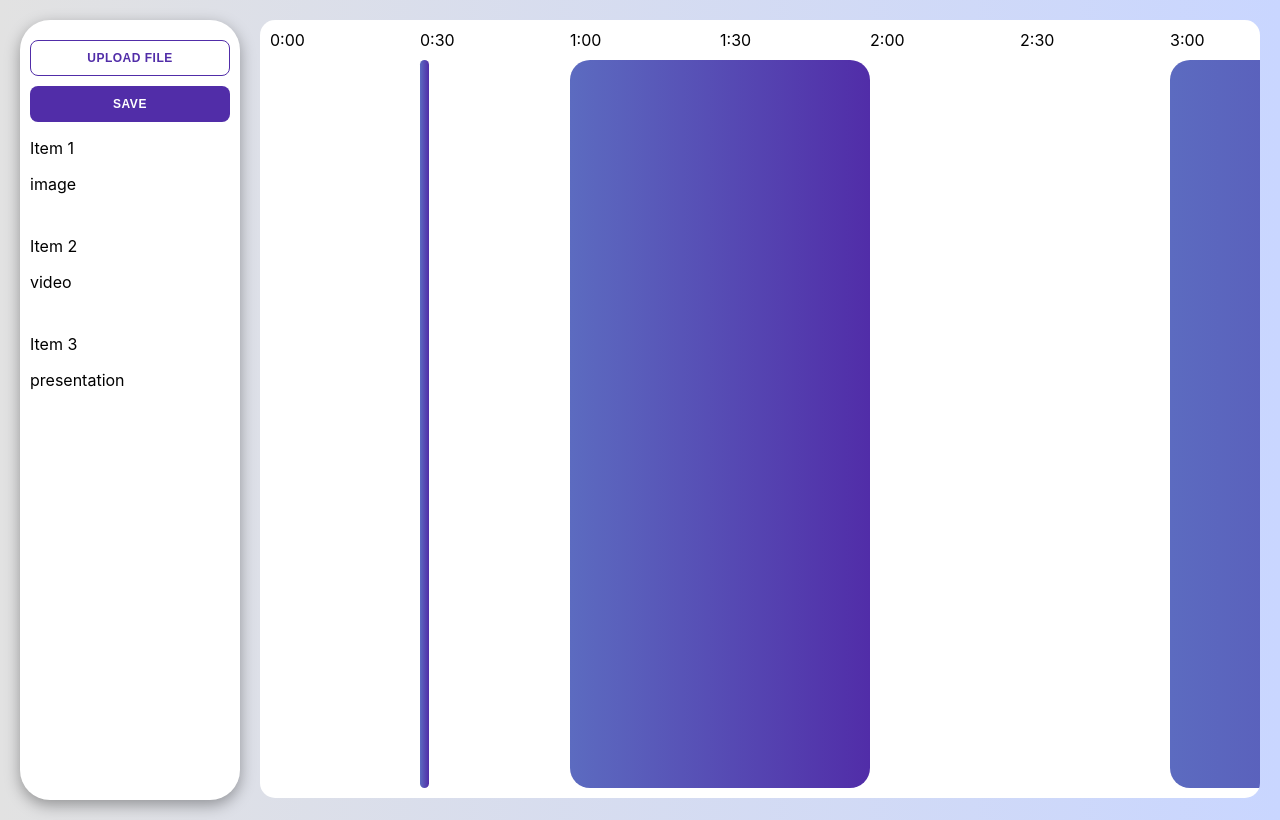
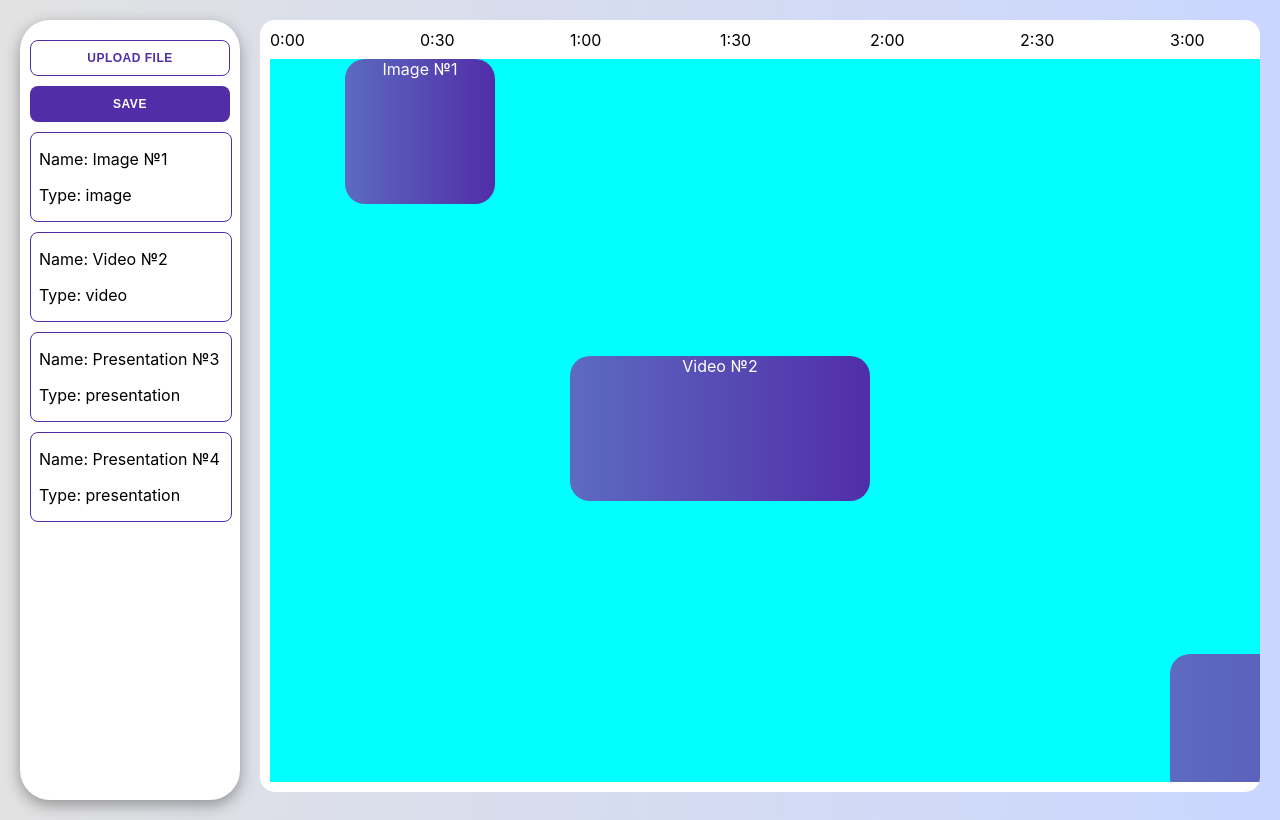
Before and after one commit to Eshdel/corporate-television-diplom, a React (Create React App) app: page / in a window 1280 px wide. Built offline with nearby package versions, Linux system fonts and the light colour scheme.

Commit message:
Added priority

```diff
--- a/src/App.css
+++ b/src/App.css
@@ -38,7 +38,7 @@
 }
 .list-item {
   width: 100%;
-  border-color: #512da8; /* задаем цвет фона */
+  border: 1px solid  #512da8; /* задаем цвет фона */
   border-radius: 8px; /* закругляем углы элемента списка */
   margin-bottom: 10px;
 }
@@ -54,6 +54,7 @@
   letter-spacing: 0.5px;
   text-transform: uppercase;
   margin-top: 10px;
+  margin-bottom: 10px;
   cursor: pointer;
 }
 
--- a/src/App.js
+++ b/src/App.js
@@ -4,18 +4,48 @@ import Timeline from "./Timeline/Timeline";
 import ItemOptionHolder from "./ItemOptionHolder/ItemOptionHolder";
 
 function App() {
-  const [items, setItems] = useState([
-    { name: 'Item 1', startTime: 0.5, duration: 0.03125, type: "image"},
-    { name: 'Item 2', startTime: 1, duration: 1, type: "video"},
-    { name: 'Item 3', startTime: 3, duration: 2, type: "presentation"}
+  const [items,setItems] = useState([
+    {
+      name: 'Image №1',
+      duration: 1,
+      type: "image"
+    },
+    {
+      name: 'Video №2',
+      duration: 1,
+      type: "video"
+    },
+    {
+      name: 'Presentation №3',
+      duration: 1,
+      type: "presentation"
+    },
+    {
+      name: 'Presentation №4',
+      duration: 1,
+      type: "presentation"
+    }
+  ]);
+
+  const [elementsOnTimeline, setElementsOnTimeline] = useState([
+    {id: 0, name: 'Image №1', startTime: 0.25, duration: 0.5, priority: 1, type: "image"},
+    {id: 0, name: 'Video №2', startTime: 1, duration: 1, priority: 2, type: "video"},
+    {id: 0, name: 'Presentation №3', startTime: 3, duration: 2, priority: 3, type: "presentation"},
+    {id: 0, name: 'Presentation №4', startTime: 4, duration: 1, priority: 4, type: "presentation"}
   ]);
 
   const [selectedItem, setSelectedItem] = useState(null);
 
   // Функция для обновления данных items
   const updateItemStartTime = (itemName, newStartTime) => {
-    setItems(prevItems => prevItems.map(item =>
+    setElementsOnTimeline(prevItems => prevItems.map(item =>
       item.name === itemName ? { ...item, startTime: newStartTime } : item
+    ));
+  };
+
+  const updateItemPriority = (itemName, newPriority) => {
+    setElementsOnTimeline(prevItems => prevItems.map(item =>
+      item.name === itemName ? { ...item, priority: newPriority } : item
     ));
   };
 
@@ -26,13 +56,13 @@ function App() {
         <button className="save-button">Save</button>
         {items.map((item, index) => (
           <div className="list-item" key={index}>
-            <p>{item.name}</p>
-            <p>{item.type}</p>
+            <p style={{marginLeft:" 8px"}}>Name: {item.name}</p>
+            <p style={{marginLeft:" 8px"}}>Type: {item.type}</p>
           </div>
         ))}
       </div>
       <div className="timeline-holder">
-        <Timeline items={items} updateItemStartTime={updateItemStartTime}  setSelectedItem={setSelectedItem}></Timeline>
+        <Timeline items={elementsOnTimeline} updateItemStartTime={updateItemStartTime} updateItemPriority={updateItemPriority} setSelectedItem={setSelectedItem}></Timeline>
       </div>
       {/* Условный рендеринг для отображения ItemOptionHolder */}
       {selectedItem && <ItemOptionHolder selectedItem={selectedItem} updateStartTime={updateItemStartTime} />}
--- a/src/ItemOptionHolder/ItemOptionHolder.jsx
+++ b/src/ItemOptionHolder/ItemOptionHolder.jsx
@@ -65,6 +65,7 @@ const ItemOptionHolder = ({ selectedItem, updateStartTime }) => {
       </p>
       {!validTime && <p className="error-message">Please enter a valid time in the format HH:MM:SS</p>}
       <p>Duration: {selectedItem.duration}</p>
+      <p>Priority: {selectedItem.priority}</p>
     </div>
   );
 };
--- a/src/Timeline/Timeline.css
+++ b/src/Timeline/Timeline.css
@@ -1,5 +1,6 @@
 .timeline-wrapper{
     width: 100%;
+    height: 94vh;
     display: flex;
     flex-direction: column;
 }
@@ -15,11 +16,12 @@
 }
 .items-content-wrapper {
     display: flex;
+    height: 100%;
+    background-color: aqua;
     gap:0px;
     overflow-x: auto;
     scrollbar-color: transparent transparent;
     user-select: none;
-    background-color: transparent;
 }
 
 .time-labels-wrapper::-webkit-scrollbar{}
--- a/src/Timeline/Timeline.jsx
+++ b/src/Timeline/Timeline.jsx
@@ -1,7 +1,7 @@
 import React, { useState, useRef, useEffect } from "react";
 import "./Timeline.css";
 
-const Timeline = ({ items, updateItemStartTime, setSelectedItem}) => {
+const Timeline = ({ items, updateItemStartTime, updateItemPriority, setSelectedItem}) => {
   const widthLabels = 300;
 
   const [scrollPosition, setScrollPosition] = useState(0);
@@ -9,7 +9,9 @@ const Timeline = ({ items, updateItemStartTime, setSelectedItem}) => {
   const itemsContentRef = useRef(null);
 
   const [draggedItem, setDraggedItem] = useState(null);
+  const [draggedElement, setDraggedElement] = useState(null);
   const [dragStartPosition, setDragStartPosition] = useState(null);
+
   const [itemStartTime,setItemStartTime] = useState(null);
 
   const [zoomMod, setZoomMod] = useState(1); // Начальное значение масштаба 1 (обычный масштаб)
@@ -22,24 +24,30 @@ const Timeline = ({ items, updateItemStartTime, setSelectedItem}) => {
 
   const handleMouseDown = (e, item) => {
     setDraggedItem(item);
+    setDraggedElement(e);
     setDragStartPosition({
       x: e.clientX,
+      y: e.clientY,
       left: parseFloat(e.target.style.left),
+      top: parseFloat(e.target.style.top)
     });
   };
 
   const handleMouseMove = (e) => {
     if (draggedItem) {
       const deltaX = e.clientX - dragStartPosition.x;
+      const deltaY = e.clientY - dragStartPosition.y;
       const newLeft = dragStartPosition.left + deltaX;
-      e.target.style.left = `${newLeft}px`;
+      const newTop = dragStartPosition.top + deltaY;
+      draggedElement.target.style.top = `${newTop}px`;
+      draggedElement.target.style.left = `${newLeft}px`;
 
       // Вычисляем новое значение startTime
       let left = newLeft;
       const indexItem = items.findIndex(item => item.name === draggedItem.name);
 
       for(let i = 0; i < indexItem; i++) {
-        left += items[i].duration * widthLabels * scale
+        left += items[i].duration * widthLabels * scale;
       }
 
       setItemStartTime(left / (widthLabels * scale));
@@ -48,7 +56,22 @@ const Timeline = ({ items, updateItemStartTime, setSelectedItem}) => {
 
   const handleMouseUp = () => {
     // Обновляем startTime элемента в данных items
-    if(itemStartTime) updateItemStartTime(draggedItem.name, itemStartTime);
+    if(itemStartTime) {
+      updateItemStartTime(draggedItem.name, itemStartTime);
+    }
+
+    if(draggedItem)  {
+      const parentHeight = draggedElement.target.parentNode.clientHeight;
+      const elementHeight = draggedElement.target.clientHeight;
+      const level = Math.min(4, Math.max(1, Math.ceil((draggedElement.target.offsetTop + elementHeight / 2) / (parentHeight / 4))));
+      const newTop = (level - 1) * (parentHeight / 4);
+
+      draggedElement.target.style.top = `${newTop}px`;
+
+      updateItemPriority(draggedItem.name, level);
+    }
+
+    setDraggedElement(null);
     setItemStartTime(null);
     setDraggedItem(null);
     setDragStartPosition(null);
@@ -57,6 +80,8 @@ const Timeline = ({ items, updateItemStartTime, setSelectedItem}) => {
   useEffect(() => {
     const handleMouseUpOutside = () => {
       if (draggedItem) {
+        setDraggedElement(null);
+        setItemStartTime(null);
         setDraggedItem(null);
         setDragStartPosition(null);
       }
@@ -130,8 +155,13 @@ const Timeline = ({ items, updateItemStartTime, setSelectedItem}) => {
     for(let i = 0; i < indexItem; i++) {
       left -= items[i].duration * widthLabels * scale
     }
+    let newTop = 0;
 
-    return {name: item.name, left: left, width: item.duration * widthLabels * scale};
+    if(itemsContentRef && itemsContentRef.current) {
+      newTop = (item.priority - 1) * (1188.7 / 4);
+    }
+
+    return {name: item.name, left: left, top: newTop, width: item.duration * widthLabels * scale};
   }
 
   // Обработчик события прокрутки
@@ -233,19 +263,19 @@ const Timeline = ({ items, updateItemStartTime, setSelectedItem}) => {
       // Определяем ширину и левый отступ для текущего элемента
       const itemWidth = parseFloat(currentItem.width); // Преобразуем ширину в число
       const itemLeft = parseFloat(currentItem.left); // Преобразуем левый отступ в число
-
-
+      const itemTop = parseFloat(currentItem.top);
       // Создаём элемент React для текущего элемента
       const itemElement = (
         <div
           key={currentItem.name}
           className="item"
-          style={{overflow: 'hidden', minWidth: `${itemWidth}px`, height: `91vh`,  left: `${itemLeft}px`, position: "relative"}}
+          style={{overflow: 'hidden', minWidth: `${itemWidth}px`, height: `20%`,  left: `${itemLeft}px`, top:`${itemTop}px`, position: "relative"}}
           onMouseDown={(e) => handleMouseDown(e, currentItem)}
-          onMouseMove={handleMouseMove}
-          onMouseUp={handleMouseUp}
           onClick={() => handleItemClick(items[i])} // Добавляем обработчик клика
         >
+          <div style={{color:"white",textAlign: "center"}}>
+            {currentItem.name}
+          </div>
         </div>);
 
       itemsReact.push(itemElement); // Добавляем текущий элемент в список
@@ -302,6 +332,8 @@ const Timeline = ({ items, updateItemStartTime, setSelectedItem}) => {
         className="items-content-wrapper"
         onScroll={handleScroll}
         ref={itemsContentRef}
+        onMouseMove={handleMouseMove}
+        onMouseUp={handleMouseUp}
         style={{ width: `${contentWidth}px`}}
       >
         {generateItemLabels(items)}
```
